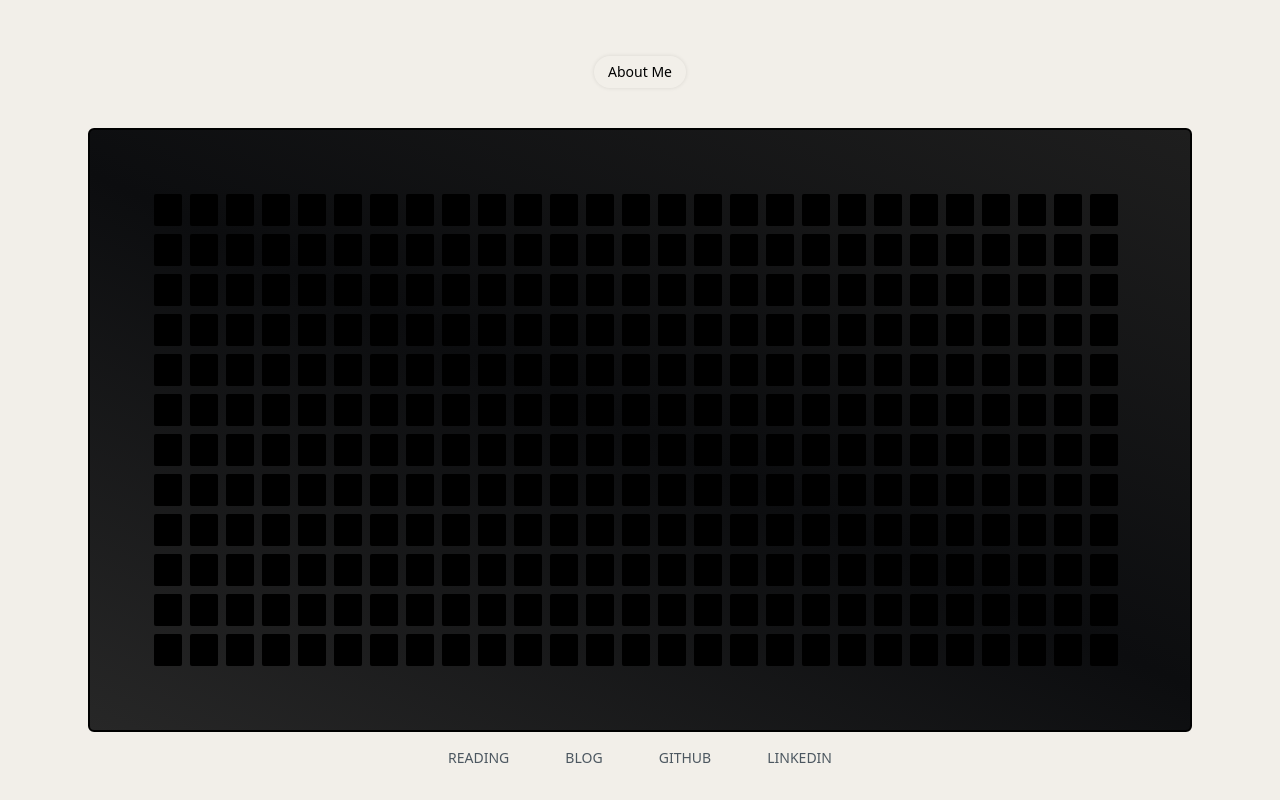
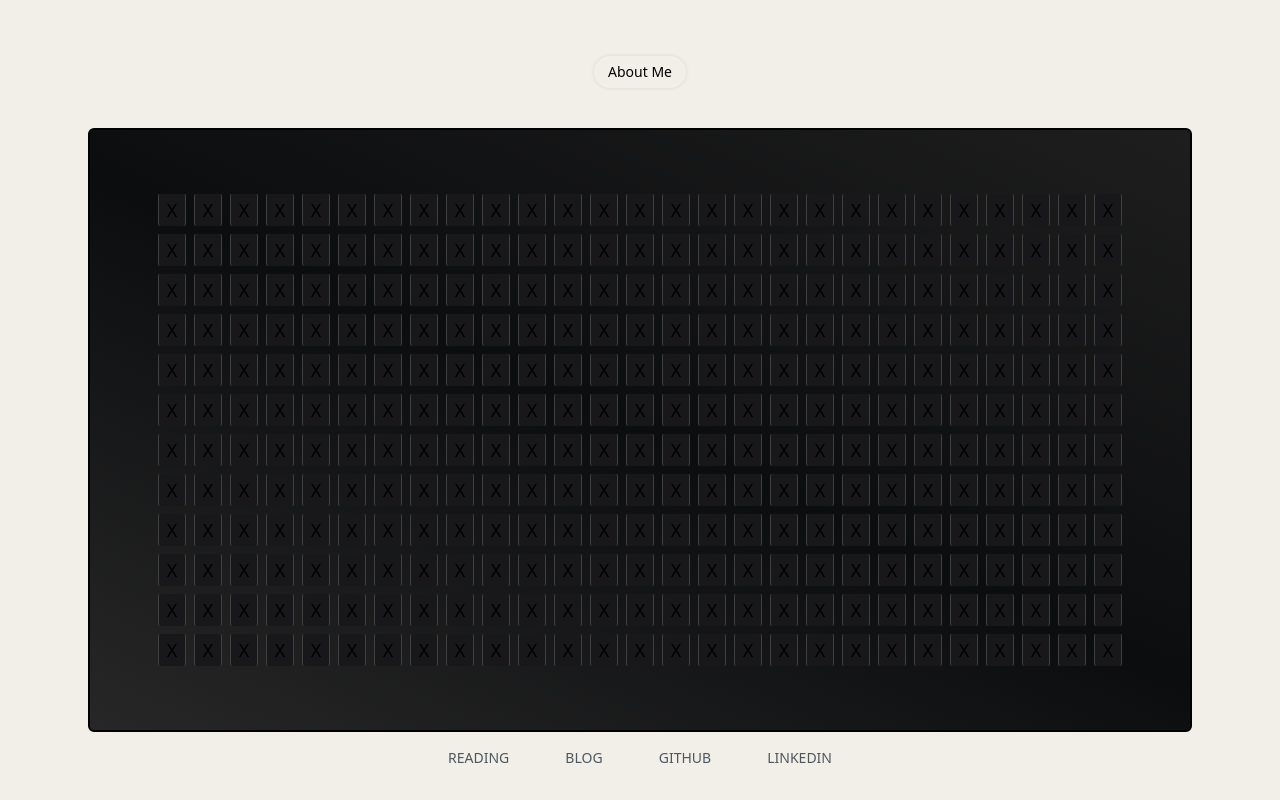
Before and after one commit to mattkosze/mattkos.com, a React (Vite) app: page / in a window 1280 px wide. Shown: the part 580-1380 px from the top of the page. Built offline with nearby package versions, Linux system fonts and the light colour scheme.

Commit message:
Fixed individual flaps

```diff
--- a/src/components/about.tsx
+++ b/src/components/about.tsx
@@ -57,7 +57,7 @@ function About() {
             <div>
                 <SectionTitle title="About Me"/>
             </div>
-            <div ref={containerRef} className="flex flex-row flex-wrap border-2 rounded-md border-black bg-linear-[25deg,#272727,#0C0D0F,#1E1E1E] px-16 py-16 gap-2" style={{width:'100%'}}>
+            <div ref={containerRef} className="flex flex-row flex-wrap border-2 rounded-md border-black bg-linear-[25deg,#272727,#0C0D0F,#1E1E1E] px-16 py-16 gap-2 justify-center" style={{width:'100%'}}>
                 {Array.from({ length: flapCount }, (_, index) => (
                     <FlapComponent key={index} num={index + 1} />
                 ))}
--- a/src/components/flapcomponent.tsx
+++ b/src/components/flapcomponent.tsx
@@ -4,8 +4,8 @@ type ElementNum = {
 
 function FlapComponent({ num }: ElementNum) {
     return (
-        <div className="rounded-xs bg-black w-7 h-8 flex justify-center items-center">
-            <h4 className="text-xl" id={`field_${num}`}>A</h4>
+        <div className="rounded-xs border-x-[.4px] border-x-neutral-700 bg-[#18181A] w-7 h-8 flex justify-center items-center">
+            <h4 className="text-lg" id={`field_${num}`}>X</h4>
         </div>
     )
 }
```
